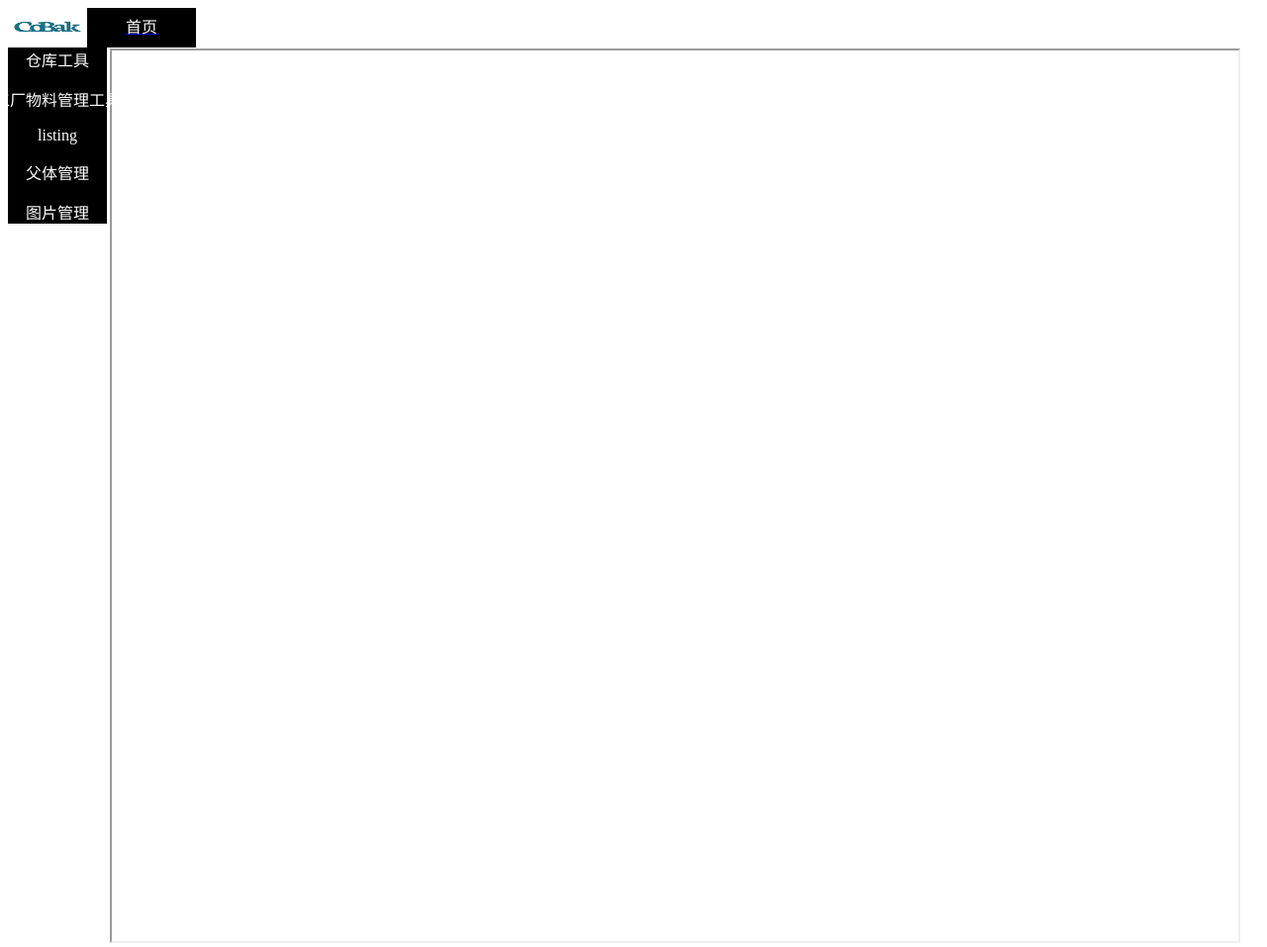
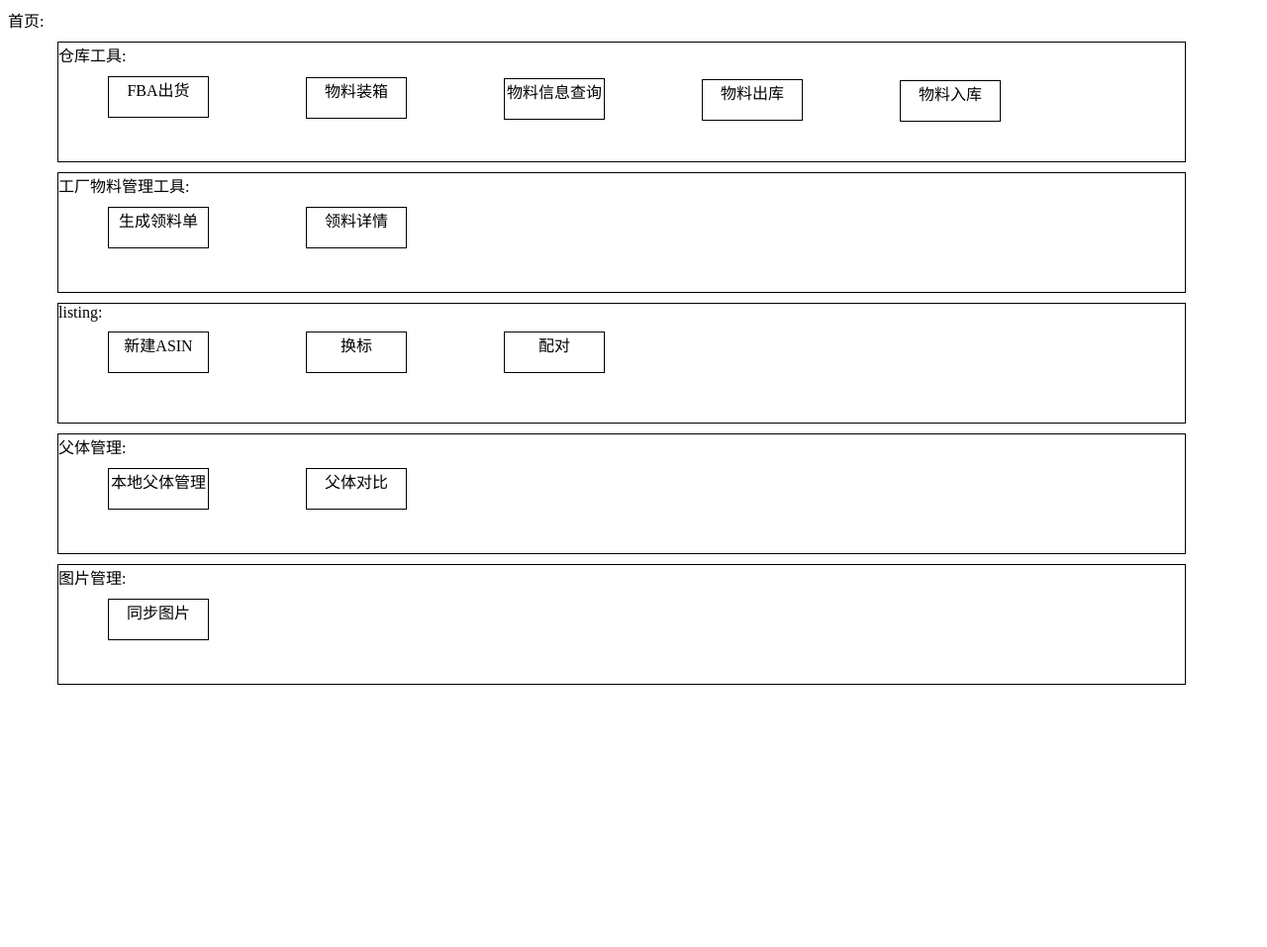
Before and after one commit to xcc0418/html_windows, a Flask app: page /home_page in a window 1280 px wide. Shown: the whole page at 99% size. After the commit the page ends 692 px from the top, so only its background shows below. Run offline with Flask 3, Linux system fonts and the light colour scheme; the visitor is signed in with stand-in values (Sample User, id 1).

Commit message:
2023-06-14: 同步图片功能

```diff
--- a/main.py
+++ b/main.py
@@ -949,7 +949,7 @@ def local_function():
                 if sku:
                     msg, message = quantity.relevance_sku(parent.strip(), sku.strip())
                     if msg:
-                        quantity.add_image_msg([sku.strip(), parent.strip()])
+                        quantity.add_image_msg([[sku.strip(), parent.strip()]])
                 else:
                     msg, message = False, "请先输入SKU"
             elif index == "解除关联":
@@ -957,7 +957,7 @@ def local_function():
                 if sku:
                     msg, message = quantity.relieve_sku(parent.strip(), sku.strip())
                     if msg:
-                        quantity.add_image_msg([sku.strip(), parent.strip()])
+                        quantity.add_image_msg([[sku.strip(), parent.strip()]])
                 else:
                     msg, message = False, "请先输入SKU"
             elif index == "创建品名":
@@ -969,7 +969,7 @@ def local_function():
                     if msg:
                         msg, message = quantity.relevance_sku(parent.strip(), sku.strip())
                         if msg:
-                            quantity.add_image_msg([sku.strip(), parent.strip()])
+                            quantity.add_image_msg([[sku.strip(), parent.strip()]])
                     else:
                         msg = False
                 else:
--- a/parent_message.py
+++ b/parent_message.py
@@ -619,8 +619,6 @@ class Quantity(object):
             for i in dict_parent[parent][shop]:
                 list_msg.append([])
                 list_msg[k] = [parent, i]
-                if i == "KPW5-基础机框款-蓝色东方":
-                    print(dict_parent[parent][shop][i])
                 for j in list_header:
                     list_msg[k].append(dict_parent[parent][shop][i][j])
                 k += 1
--- a/static/templates/home_page.html
+++ b/static/templates/home_page.html
@@ -7,215 +7,160 @@
 	<link rel="icon" href="../static/images/favicon.ico" type="image/x-icon"/>
 	<link rel="shortcut icon" href="../static/images/favicon.ico" type="image/x-icon"/>
 <style>
-.label_tag {
-  float:left;
+.item_list{
+    width:90%;
+    height:120px;
+    border:1px solid black;
+    background-color:white;
+    position: relative;
+   	top: 0;
+    bottom: 0;
 }
-.logo_line {
-  float:left;
+.contents_li{
+    width:100px;
+    height:40px;
+    border:1px solid black;
+    backgroundColor: rgb(220, 220, 220);
 }
 
-.label_tag {
-  width: 110px;
-  height: 40px;
-  color: white;
-  text-align: center;
-  background-color: black;
-  font-size: 16px;
-  text-decoration-line: none;
-  font-style: normal;
-  line-height: 40px;
-  float:left;
+.contents_e{
+	float:left;
+	width:100px;
+	height:40px;
+	color:black;
+	background-color:white;/*将按钮背景设置为红色，字体设置为白*/
+	border:none;
+	outline:none;/*取消边框和外边框将按钮边框去掉*/
+	text-align: center;
 }
-.tag{
-width: 110px;
+#item1{
+margin:10px 0px 0px 50px;
 }
-.content{
-			width: 90%;
-			border: solid 1px rgb(255, 255, 255);
-			clear: both; height: 900px;
-			margin: 6px 0px 0px 102px;
-		}
-.function_page{width: 100%; height: 100%;}
-body {
-			background-repeat: no-repeat;
-			background-size: cover; //背景图适应屏幕
-
-		}
-.contents_item{
-					background-color: rgb(0, 0, 0);
-					width: 100px;
-					margin-top: -930px;
-			   }
-.contents_data {
-					list-style-type: none;
-					text-align: center;
-					width: 100px;
-					height: 100%;
-					min-width: 100px;
-					max-width: 100px;
-				}
-.first_item {
-				color: rgb(255, 255, 255);
-				margin: 0px 0px 0px -80px;
-				display: flex;
-				text-align: center;
-				list-style-type: none;
-				flex-direction: column;
-			}
-.contents_data:hover > .first_item ~ .contents_li{
-												  		display: block;
-												 }
-.tag_home{
-				float:left;
+#button_item1{
+margin:10px 0px 0px 50px;
 }
-.tag_home_del{
-				float:left;
-				display: none;
-				font-size: 20px;
-				width: 10px;
-
+#button_item2{
+margin:-41px 0px 0px 250px;
 }
-.contents_li{
-				display: none;
-				margin: 0px 0px 0px -80px;
-			}
-.contents_a{
-				text-decoration-line: none;
-		    }
-.logo_box {
-			top: 1px;
-			left: 10px;
-			text-align: center;
-		}
-.contents_e1{color: rgb(255, 255, 255);}
-.contents_e2{color: rgb(255, 255, 255);}
-.contents_e3{color: rgb(255, 255, 255);}
-.contents_e4{color: rgb(255, 255, 255);}
-.contents_e5{color: rgb(255, 255, 255);}
-.tag_name{color: rgb(255, 255, 255);}
-.label_name{color: rgb(255, 255, 255);}
-#content_data2{
-margin: -50px, 0px, 0px, 0px
+#button_item3{
+margin:-41px 0px 0px 450px;
+}
+#button_item4{
+margin:-41px 0px 0px 650px;
+}
+#button_item5{
+margin:-41px 0px 0px 850px;
+}
+#item2{
+margin:10px 0px 0px 50px;
+}
+#button_item6{
+position: absolute;
+margin:10px 0px 0px 50px;
+}
+#button_item7{
+position: absolute;
+margin:10px 0px 0px 250px;
+}
+#item3{
+margin:10px 0px 0px 50px;
+}
+#button_item8{
+position: absolute;
+margin:10px 0px 0px 50px;
+}
+#button_item9{
+position: absolute;
+margin:10px 0px 0px 250px;
+}
+#button_item10{
+position: absolute;
+margin:10px 0px 0px 450px;
+}
+#item4{
+margin:10px 0px 0px 50px;
+}
+#button_item11{
+position: absolute;
+margin:10px 0px 0px 50px;
+}
+#button_item12{
+position: absolute;
+margin:10px 0px 0px 250px;
+}
+#item5{
+margin:10px 0px 0px 50px;
+}
+#button_item13{
+position: absolute;
+margin:10px 0px 0px 50px;
 }
 </style>
 </head>
 <body>
 <div>
-	<div class="logo_line">
-		<div class="logo_box"><img class="logo_img" src="../static/images/cobak.jpg" width="80px" height="40px" align="center"/></div>
-	</div>
-	<div class="headline">
-		<div class="label_page">
-			<form id="form" role="form" method="post">
-				<div class="label_page_home">
-					<div class="label_tag" id="slick_list">
-						<a class="label_home" href="../static/templates/page_home.html" target="function_main">
-							<span class="label_name">首页</span>
-						</a>
-					</div>
-				</div>
-				<div class="layui_tab" id="layui_id">
-
-				</div>
-			</form>
+	<div class="function_item">
+		首页:
+        <div class="item_list" id="item1">
+			仓库工具:
+			<div class="contents_li" id="button_item1">
+				<a class="contents_a" href="../static/templates/FBA_shipment.html">
+					<span class="contents_e" id="contents_list1">FBA出货</span>
+				</a>
+			</div>
+			<div class="contents_li" id="button_item2">
+				<a class="contents_a" href="../static/templates/packing_page.html">
+					<span class="contents_e" id="contents_list2">物料装箱</span></a>
+			</div>
+			<div class="contents_li" id="button_item3">
+				<a class="contents_a" href="../static/templates/search_page.html">
+					<span class="contents_e" id="contents_list3">物料信息查询</span></a>
+			</div>
+			<div class="contents_li" id="button_item4">
+				<a class="contents_a" href="../static/templates/order_shipment.html">
+					<span class="contents_e" id="contents_list4">物料出库</span></a>
+			</div>
+			<div class="contents_li" id="button_item5">
+				<a class="contents_a" href="../static/templates/order_put.html">
+					<span class="contents_e" id="contents_list5">物料入库</span></a>
+			</div>
 		</div>
-	</div>
-	<div class="content">
-		<iframe class="function_page" name= "function_main" allow="fullscreen" id="function_main"></iframe>
-	</div>
-	<div>
-		<div class="contents_item">
-			<ul class="contents_data" id="content_data1">
-				<li class="first_item">仓库工具</li>
-				<li class="contents_li">
-					<a class="contents_a" href="../static/templates/FBA_shipment.html" target="_blank">
-						<span class="contents_e1" id="contents_list1">FBA出货</span></a></li>
-				<li class="contents_li">
-					<a class="contents_a" href="../static/templates/packing_page.html" target="_blank">
-						<span class="contents_e2" id="contents_list2">物料装箱</span></a></li>
-				<li class="contents_li">
-					<a class="contents_a" href="../static/templates/search_page.html" target="_blank">
-						<span class="contents_e3" id="contents_list3">物料信息查询</span></a></li>
-				<li class="contents_li">
-					<a class="contents_a" href="../static/templates/order_shipment.html" target="_blank">
-						<span class="contents_e4" id="contents_list4">物料出库</span></a></li>
-				<li class="contents_li">
-					<a class="contents_a" href="../static/templates/order_put.html" target="_blank">
-						<span class="contents_e5" id="contents_list5">物料入库</span></a></li>
-			</ul>
-			<ul class="contents_data" id="content_data2">
-				<li class="first_item">工厂物料管理工具</li>
-				<li class="contents_li">
-					<a class="contents_a" href="../static/templates/stores_requisition.html" target="_blank">
-						<span class="contents_e1" id="contents_list6">生成领料单</span></a></li>
-				<li class="contents_li">
-					<a class="contents_a" href="../static/templates/show_requisition.html" target="_blank">
-						<span class="contents_e1" id="contents_list7">领料详情</span></a></li>
-			</ul>
-			<ul class="contents_data" id="content_data3">
-				<li class="first_item">listing</li>
-				<li class="contents_li">
-					<a class="contents_a" href="../static/templates/create_msku.html" target="_blank">
-						<span class="contents_e1" id="contents_list8">新建ASIN</span></a></li>
-				<li class="contents_li">
-					<a class="contents_a" href="../static/templates/change_fnsku.html" target="_blank">
-						<span class="contents_e1" id="contents_list9">换标</span></a></li>
-				<li class="contents_li">
-					<a class="contents_a" href="../static/templates/pair_msku.html" target="_blank">
-						<span class="contents_e1" id="contents_list10">配对</span></a></li>
-			</ul>
-			<ul class="contents_data" id="content_data4">
-				<li class="first_item">父体管理</li>
-				<li class="contents_li">
-					<a class="contents_a" href="../static/templates/male_parent.html" target="_blank">
-						<span class="contents_e1" id="contents_list11">本地父体管理</span></a></li>
-				<li class="contents_li">
-					<a class="contents_a" href="../static/templates/parent_message.html" target="_blank">
-						<span class="contents_e1" id="contents_list12">父体对比</span></a></li>
-			</ul>
-			<ul class="contents_data" id="content_data5">
-				<li class="first_item">图片管理</li>
-				<li class="contents_li">
-					<a class="contents_a" href="../static/templates/upload_image.html" target="_blank">
-						<span class="contents_e1" id="contents_list13">同步图片</span></a></li>
-			</ul>
+		<div class="item_list" id="item2">
+			工厂物料管理工具:
+			<div class="contents_li" id="button_item6">
+				<a class="contents_a" href="../static/templates/stores_requisition.html">
+					<span class="contents_e" id="contents_list6">生成领料单</span></a></div>
+			<div class="contents_li" id="button_item7">
+				<a class="contents_a" href="../static/templates/show_requisition.html">
+					<span class="contents_e" id="contents_list7">领料详情</span></a></div>
 		</div>
+		<div class="item_list" id="item3">
+			listing:
+			<div class="contents_li" id="button_item8">
+				<a class="contents_a" href="../static/templates/create_msku.html">
+					<span class="contents_e" id="contents_list8">新建ASIN</span></a></div>
+			<div class="contents_li" id="button_item9">
+				<a class="contents_a" href="../static/templates/change_fnsku.html">
+					<span class="contents_e" id="contents_list9">换标</span></a></div>
+			<div class="contents_li" id="button_item10">
+				<a class="contents_a" href="../static/templates/pair_msku.html">
+					<span class="contents_e" id="contents_list10">配对</span></a></div>
+		</div>
+		<div class="item_list" id="item4">
+			父体管理:
+			<div class="contents_li" id="button_item11">
+					<a class="contents_a" href="../static/templates/male_parent.html">
+						<span class="contents_e" id="contents_list11">本地父体管理</span></a></div>
+				<div class="contents_li" id="button_item12">
+					<a class="contents_a" href="../static/templates/parent_message.html">
+						<span class="contents_e" id="contents_list12">父体对比</span></a></div>
+		</div>
+		<div class="item_list" id="item5">
+			图片管理:
+			<div class="contents_li" id="button_item13">
+				<a class="contents_a" href="../static/templates/upload_image.html">
+					<span class="contents_e" id="contents_list13">同步图片</span></a></div>
+			</div>
 	</div>
 </div>
-<script>
-    function add_div(tag_id, hre_link) {
-    	var lab_id = "slick_list" + tag_id;
-    	var lab = document.getElementById(lab_id);
-    	if (lab === null)
-    	{
-		var id = "contents_list" + tag_id;
-		var span_id = "span_id" + tag_id
-		var e = document.getElementById(id);
-		var div = document.createElement("div");
-		div.className = "label_tag";
-		div.id = "slick_list" + tag_id;
-		var div_id = "slick_list" + tag_id;
-		var str = "<div class=\"tag\" onmouseout=\"myClickhide('" + span_id + "')\" onmouseover=\"myClickshow('" + span_id + "')\"><a class=\"tag_home\" href= " + hre_link + " target=\"function_main\"><span class=\"tag_name\">"+ e.innerHTML +"</span></a><span class=\"tag_home_del\" id="+ span_id +" onclick=\"del_div('slick_list" + tag_id + "')\"> x </span></div>";
-		div.innerHTML = str;
-		document.getElementById("layui_id").appendChild(div);
-		}
-    }
-    function del_div(id) {
-        var e = document.getElementById(id);
-        document.getElementById("layui_id").removeChild(e);
-        document.getElementById('function_main').src='../static/templates/page_home.html'
-    }
-	function myClickshow(one){
-		var event=document.getElementById(one);
-		event.style.display="block";
-	}
-	function myClickhide(one){
-		var event=document.getElementById(one);
-		event.style.display="none";
-	}
-</script>
-
 </body>
-
-<!--		var str = "<div class=\"tag\"><span class=\"tag_home\" href= '\"her_link\"' onclick=\"del_div('slick_list\" + id + \"')\"></span></div>";-->
-<!--		div.innerHTML = str;-->
```
Also changed, not shown: create_msku.py (+23 -18 lines), upload_image.py (+15 -8 lines).
